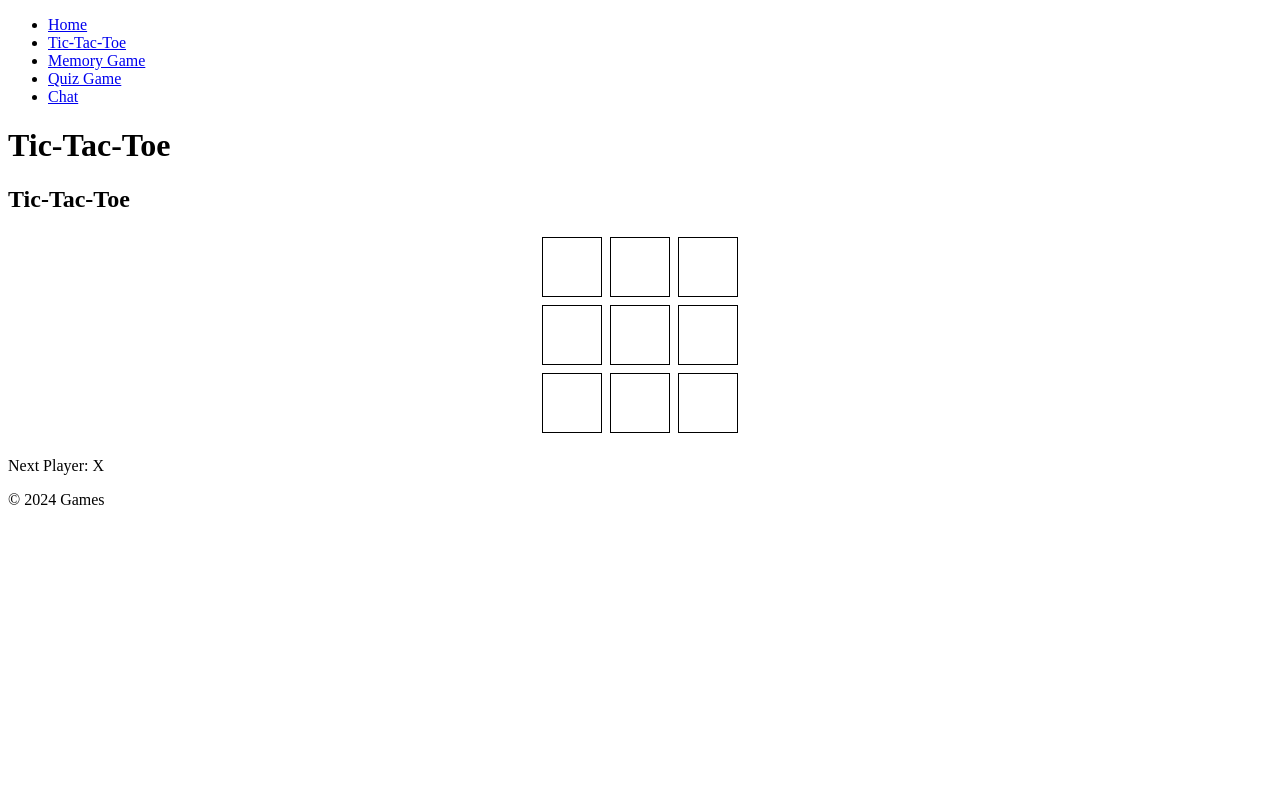
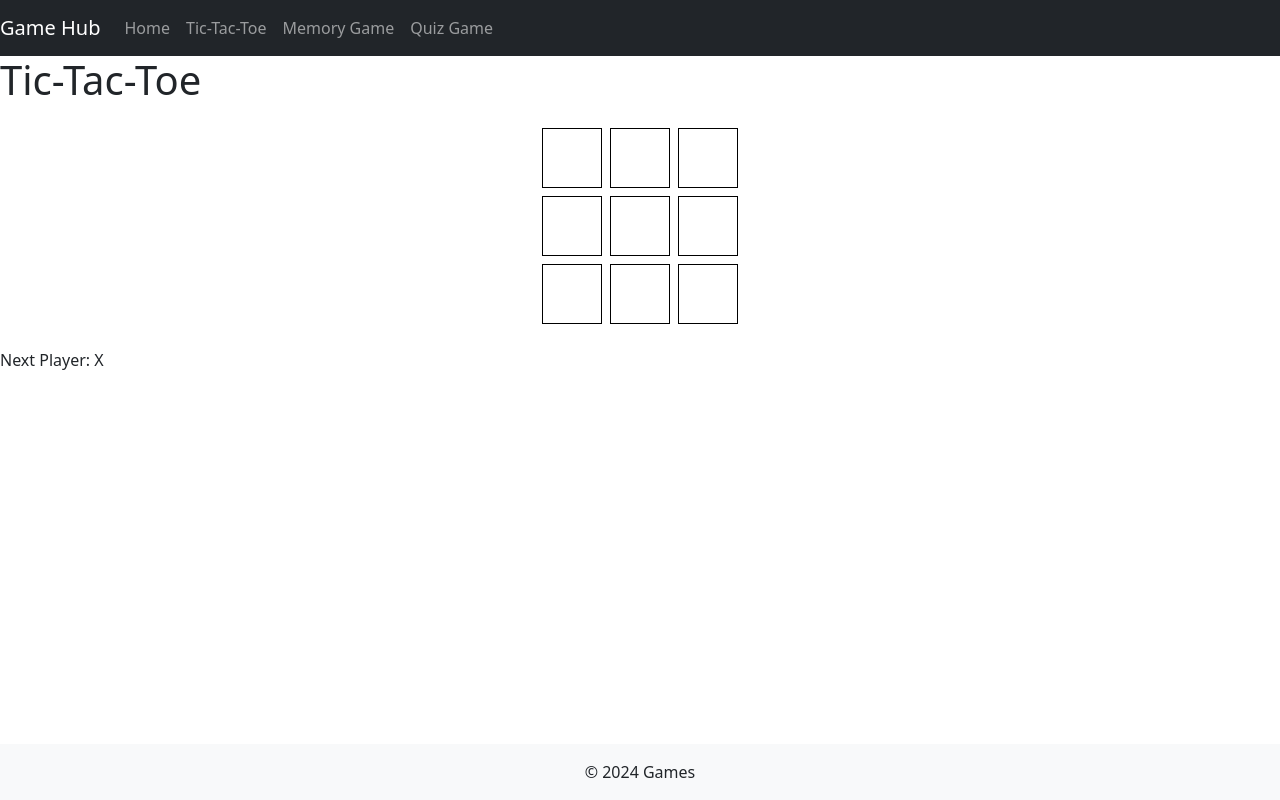
Before and after one commit to LeadingChicken/Software-architecture-project, a Next.js app in the folder frontend/: page /caro in a window 1280 px wide. Built offline with nearby package versions, Linux system fonts and the light colour scheme.

Commit message:
ui and change nav bar

```diff
--- a/frontend/next.config.mjs
+++ b/frontend/next.config.mjs
@@ -1,4 +1,6 @@
 /** @type {import('next').NextConfig} */
-const nextConfig = {};
+const nextConfig = {
+    reactStrictMode: false, // Tắt React Strict Mode
+  };
 
-export default nextConfig;
+  export default nextConfig;
--- a/frontend/package.json
+++ b/frontend/package.json
@@ -9,8 +9,10 @@
     "lint": "next lint"
   },
   "dependencies": {
+    "bootstrap": "^5.3.3",
     "next": "14.2.5",
     "react": "^18",
+    "react-bootstrap": "^2.10.4",
     "react-dom": "^18",
     "socket.io-client": "^4.7.5"
   },
--- a/frontend/src/app/layout.js
+++ b/frontend/src/app/layout.js
@@ -1,13 +1,19 @@
 import React from 'react';
 import Header from '@/components/Header';
+import 'bootstrap/dist/css/bootstrap.min.css';
+import Head from 'next/head';
 
 const RootLayout = ({ children }) => (
-  <html>
-    <head />
-    <body>
-      <Header/>
-      <main>{children}</main>
-      <footer>© 2024 Games</footer>
+  <html lang="en">
+    <Head>
+      <title>My App</title>
+      <meta name="description" content="A Next.js application with Bootstrap" />
+      <meta charSet="UTF-8" />
+    </Head>
+    <body className="d-flex flex-column min-vh-100">
+      <Header />
+      <main className="flex-grow-1">{children}</main>
+      <footer className="bg-light text-center py-3 mt-auto">© 2024 Games</footer>
     </body>
   </html>
 );
--- a/frontend/src/components/Caro.js
+++ b/frontend/src/components/Caro.js
@@ -100,7 +100,6 @@ const TicTacToe = () => {
 
   return (
     <div>
-      <h2>Tic-Tac-Toe</h2>
       <div style={boardStyle}>
         {Array.from({ length: 9 }).map((_, index) => renderSquare(index))}
       </div>
--- a/frontend/src/components/Header.js
+++ b/frontend/src/components/Header.js
@@ -1,18 +1,25 @@
+'use client'
 import Link from 'next/link';
-const Header=()=>{
-    return(
+import { Navbar, Nav } from 'react-bootstrap';
+
+const Header = () => {
+    return (
         <header>
-            <nav>
-                <ul>
-                    <li><Link href="/">Home</Link></li>
-                    <li><Link href="/caro">Tic-Tac-Toe</Link></li>
-                    <li><Link href="/memory">Memory Game</Link></li>
-                    <li><Link href="/quiz">Quiz Game</Link></li>
-                    <li><Link href="/chat">Chat</Link></li>
-                </ul>
-            </nav>
+            <Navbar bg="dark" variant="dark" expand="lg">
+                <Navbar.Brand href="/">Game Hub</Navbar.Brand>
+                <Navbar.Toggle aria-controls="basic-navbar-nav" />
+                <Navbar.Collapse id="basic-navbar-nav">
+                    <Nav className="me-auto">
+                        <Nav.Link as={Link} href="/">Home</Nav.Link>
+                        <Nav.Link as={Link} href="/caro">Tic-Tac-Toe</Nav.Link>
+                        <Nav.Link as={Link} href="/memory">Memory Game</Nav.Link>
+                        <Nav.Link as={Link} href="/quiz">Quiz Game</Nav.Link>
+                        {/* <Nav.Link as={Link} href="/chat">Chat</Nav.Link> */}
+                    </Nav>
+                </Navbar.Collapse>
+            </Navbar>
         </header>
-    )
+    );
 }
 
 export default Header;
```
Also changed, not shown: frontend/src/app/quiz/page.js (+10 -4 lines), frontend/src/components/Chat.js (added, +84 -0 lines).
